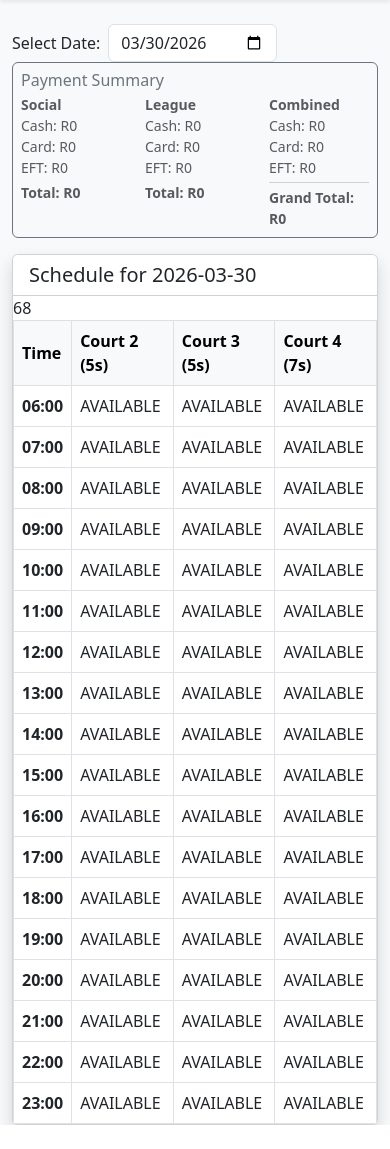
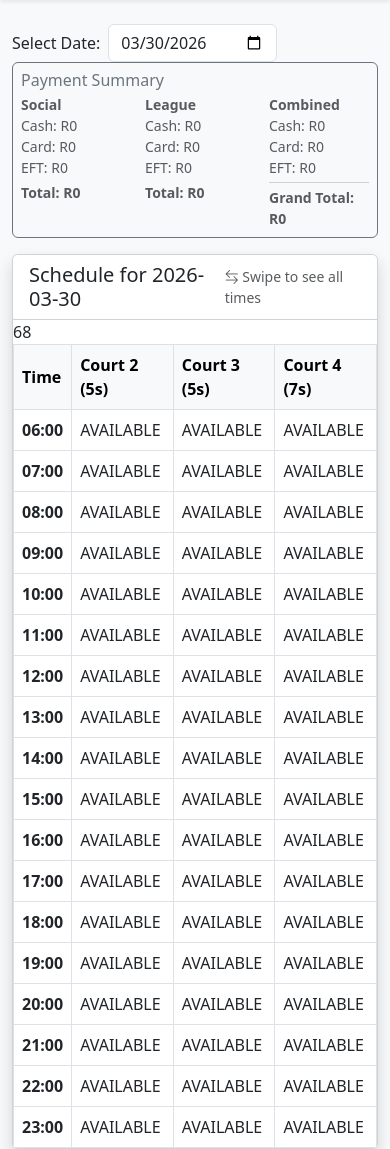
Before and after one commit to inickbugz-max/fives-system, a Flask app: page /dashboard in a window 390 px wide. Shown: the part 56-1205 px from the top of the page. Before the commit the page ends 1181 px from the top, so only its background shows below. Run offline with Flask 3, Linux system fonts and the light colour scheme; the visitor is signed in with stand-in values (Sample User, id 1); data that the repository does not hold is empty.

Commit message:
Add files via upload

```diff
--- a/app.py
+++ b/app.py
@@ -15,7 +15,7 @@ def init_db():
     conn = sqlite3.connect("database.db")
     c = conn.cursor()
 
-    # Bookings table - CORRECT COLUMN ORDER
+    # Bookings table
     c.execute("""
         CREATE TABLE IF NOT EXISTS bookings (
             id INTEGER PRIMARY KEY AUTOINCREMENT,
@@ -31,12 +31,6 @@ def init_db():
             created_at TIMESTAMP DEFAULT CURRENT_TIMESTAMP
         )
     """)
-
-    # Add duration column if missing
-    try:
-        c.execute("ALTER TABLE bookings ADD COLUMN duration INTEGER DEFAULT 1")
-    except sqlite3.OperationalError:
-        pass
 
     # Social payments table
     c.execute("""
@@ -277,13 +271,10 @@ def dashboard():
         for c_name in courts:
             schedule[t][c_name] = None
     for b in bookings:
-        # Column indices for bookings table:
-        # 0=id, 1=name, 2=phone, 3=court, 4=time, 5=date, 6=booking_type, 7=amount, 8=paid, 9=duration, 10=created_at
         time_val = b[4]
         court_val = b[3]
         schedule[time_val][court_val] = b
 
-    # Calculate totals
     total_bookings_day = len(bookings)
     total_amount_day = sum(int(b[7]) for b in bookings if b[7]) if bookings else 0
     total_paid_day = sum(int(b[8]) for b in bookings if b[8]) if bookings else 0
@@ -391,7 +382,7 @@ def dashboard():
     )
 
 # -----------------------------
-# ADD BOOKING (with duration booking)
+# ADD BOOKING
 # -----------------------------
 @app.route("/add", methods=["POST"])
 def add_booking():
@@ -406,7 +397,6 @@ def add_booking():
     duration = int(request.form.get("duration", 1))
     today = datetime.now().strftime("%Y-%m-%d")
 
-    # Amount is only for social, league, and open_social
     amount = 0
     if booking_type in ['social', 'league', 'open_social']:
         amount = int(request.form.get("amount", 0))
@@ -414,10 +404,7 @@ def add_booking():
     conn = sqlite3.connect("database.db")
     c = conn.cursor()
 
-    # Parse the start time hour
     start_hour = int(time.split(':')[0])
-
-    # Check all required slots are available
     conflict = False
     for i in range(duration):
         slot_hour = start_hour + i
@@ -437,12 +424,10 @@ def add_booking():
         conn.close()
         return redirect(url_for("dashboard", error="Time slot(s) not available for full duration"))
 
-    # Insert all bookings for each hour of the duration
     booking_ids = []
     for i in range(duration):
         slot_hour = start_hour + i
         slot_time = f"{slot_hour:02d}:00"
-
         c.execute("""
             INSERT INTO bookings (name, phone, court, time, date, booking_type, amount, paid, duration)
             VALUES (?, ?, ?, ?, ?, ?, ?, 0, ?)
@@ -450,7 +435,6 @@ def add_booking():
         booking_id = c.lastrowid
         booking_ids.append(booking_id)
 
-    # If league booking, create league match only for the first booking slot
     if booking_type == "league":
         division_id = request.form.get("division_id")
         home_team_id = request.form.get("home_team_id")
@@ -500,12 +484,10 @@ def record_payment(booking_id):
             amount = int(request.form["amount"])
             method = request.form["method"]
             notes = request.form.get("notes", "")
-
             c.execute("""
                 INSERT INTO league_payments (booking_id, team_id, player_name, amount, method, date, notes)
                 VALUES (?, ?, ?, ?, ?, ?, ?)
             """, (booking_id, team_id, player_name, amount, method, today, notes))
-
             c.execute("""
                 UPDATE league_matches
                 SET paid_amount = paid_amount + ?,
@@ -551,14 +533,12 @@ def get_payments(booking_id):
 
     conn = sqlite3.connect("database.db")
     c = conn.cursor()
-
     social_payments = c.execute("""
         SELECT payer_name, amount, method, date, 'social' as type, NULL as team_name
         FROM payments
         WHERE booking_id = ?
         ORDER BY created_at
     """, (booking_id,)).fetchall()
-
     league_payments = c.execute("""
         SELECT lp.player_name, lp.amount, lp.method, lp.date, 'league' as type, t.name as team_name
         FROM league_payments lp
@@ -566,7 +546,6 @@ def get_payments(booking_id):
         WHERE lp.booking_id = ?
         ORDER BY lp.created_at
     """, (booking_id,)).fetchall()
-
     conn.close()
 
     all_payments = []
@@ -923,7 +902,6 @@ def daily_report():
     conn = sqlite3.connect("database.db")
     c = conn.cursor()
 
-    # Get all non-league bookings for the day
     other_bookings = c.execute("""
         SELECT id, name, phone, court, time, date, booking_type, amount, paid, duration
         FROM bookings
@@ -931,7 +909,6 @@ def daily_report():
         ORDER BY time
     """, (date_str,)).fetchall()
 
-    # Get all league matches for the day
     league_matches = c.execute("""
         SELECT lm.id, b.time, t1.name, t2.name, lm.referee, b.amount, lm.paid_amount, lm.payment_status, b.id as booking_id
         FROM league_matches lm
@@ -942,7 +919,6 @@ def daily_report():
         ORDER BY b.time
     """, (date_str,)).fetchall()
 
-    # Get all payments for social bookings on this day
     social_payments = c.execute("""
         SELECT p.booking_id, p.payer_name, p.amount, p.method, p.date
         FROM payments p
@@ -951,7 +927,6 @@ def daily_report():
         ORDER BY p.created_at
     """, (date_str,)).fetchall()
 
-    # Get all payments for league bookings on this day
     league_payments = c.execute("""
         SELECT lp.booking_id, lp.player_name, t.name as team_name, lp.amount, lp.method, lp.date
         FROM league_payments lp
@@ -961,7 +936,6 @@ def daily_report():
         ORDER BY lp.created_at
     """, (date_str,)).fetchall()
 
-    # Get today's expenses
     expenses = c.execute("""
         SELECT id, supplier, invoice_no, amount, reason, created_at
         FROM expenses
@@ -969,7 +943,6 @@ def daily_report():
         ORDER BY created_at
     """, (date_str,)).fetchall()
 
-    # Get staff on duty
     staff_on_duty = c.execute("""
         SELECT s.name, sd.shift
         FROM staff_duty sd
@@ -980,7 +953,6 @@ def daily_report():
 
     conn.close()
 
-    # Calculate totals for social only
     social_total_amount = sum(b[7] for b in other_bookings if b[6] == 'social') if other_bookings else 0
     social_total_paid = sum(b[8] for b in other_bookings if b[6] == 'social') if other_bookings else 0
     social_total_balance = social_total_amount - social_total_paid
@@ -1502,6 +1474,19 @@ def analytics_data():
     })
 
 # -----------------------------
+# TEST ROUTE (temporary – check bookings for today)
+# -----------------------------
+@app.route("/test")
+def test():
+    import sqlite3
+    conn = sqlite3.connect("database.db")
+    c = conn.cursor()
+    today = datetime.now().strftime("%Y-%m-%d")
+    count = c.execute("SELECT COUNT(*) FROM bookings WHERE date = ?", (today,)).fetchone()[0]
+    conn.close()
+    return f"Bookings for {today}: {count}"
+
+# -----------------------------
 # RUN
 # -----------------------------
 if __name__ == "__main__":
--- a/templates/dashboard.html
+++ b/templates/dashboard.html
@@ -2,7 +2,7 @@
 <html lang="en">
 <head>
     <meta charset="UTF-8">
-    <meta name="viewport" content="width=device-width, initial-scale=1.0">
+    <meta name="viewport" content="width=device-width, initial-scale=1.0, user-scalable=yes">
     <title>Dashboard | Fives System</title>
     <link href="https://cdn.jsdelivr.net/npm/bootstrap@5.3.0/dist/css/bootstrap.min.css" rel="stylesheet">
     <link rel="stylesheet" href="https://cdn.jsdelivr.net/npm/bootstrap-icons@1.11.0/font/bootstrap-icons.css">
@@ -22,6 +22,11 @@
         .bg-event { background-color: #cce5ff; }
         .bg-soccer_school { background-color: #e2d5f5; }
         .bg-open_social { background-color: #d1ecf1; }
+        /* Mobile scrolling hint */
+        .table-responsive {
+            overflow-x: auto;
+            -webkit-overflow-scrolling: touch;
+        }
     </style>
 </head>
 <body class="bg-light">
@@ -91,15 +96,17 @@
         </div>
 
         <div class="card shadow">
-            <div class="card-header bg-white"><h5 class="mb-0">Schedule for {{ today }}</h5></div>
+            <div class="card-header bg-white d-flex justify-content-between align-items-center">
+                <h5 class="mb-0">Schedule for {{ today }}</h5>
+                <small class="text-muted d-md-none"><i class="bi bi-arrow-left-right"></i> Swipe to see all times</small>
+            </div>
             <div class="card-body p-0">
                 <div class="table-responsive">
                     <table class="table table-bordered schedule-table mb-0">
                         <thead class="table-light">
                             68
                                 <th>Time</th>{% for court in courts %}<th>{{ court }}</th>{% endfor %}
-                            </tr>
-                        </thead>
+                            </thead>
                         <tbody>
                             {% for time in times %}
                             <tr>
```
